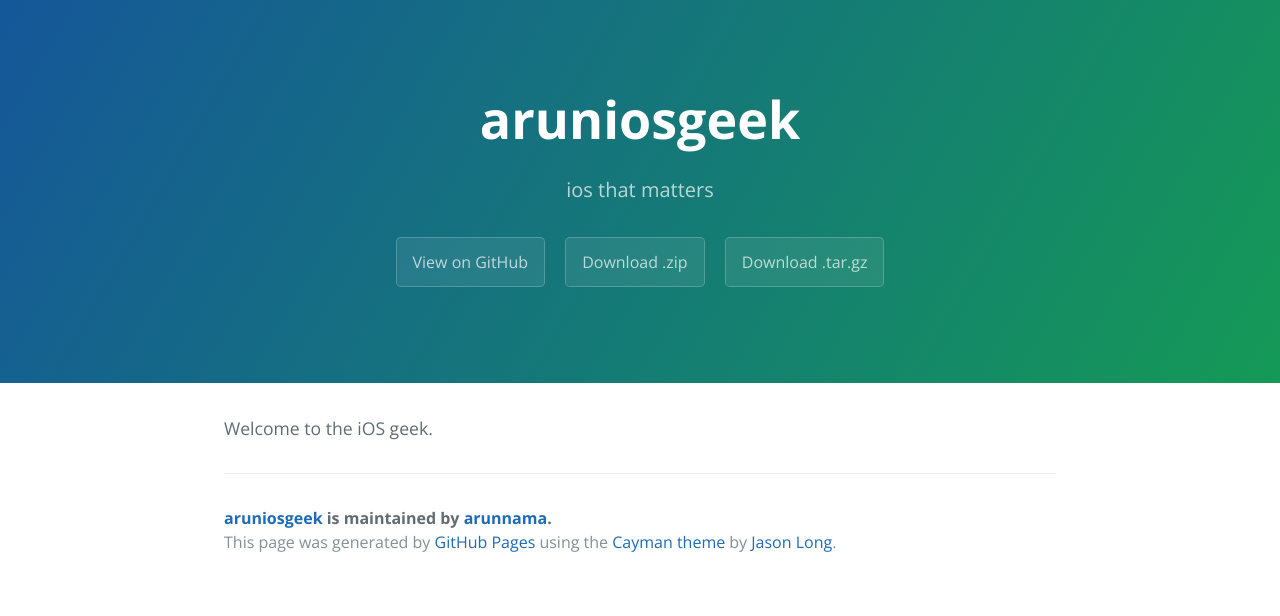
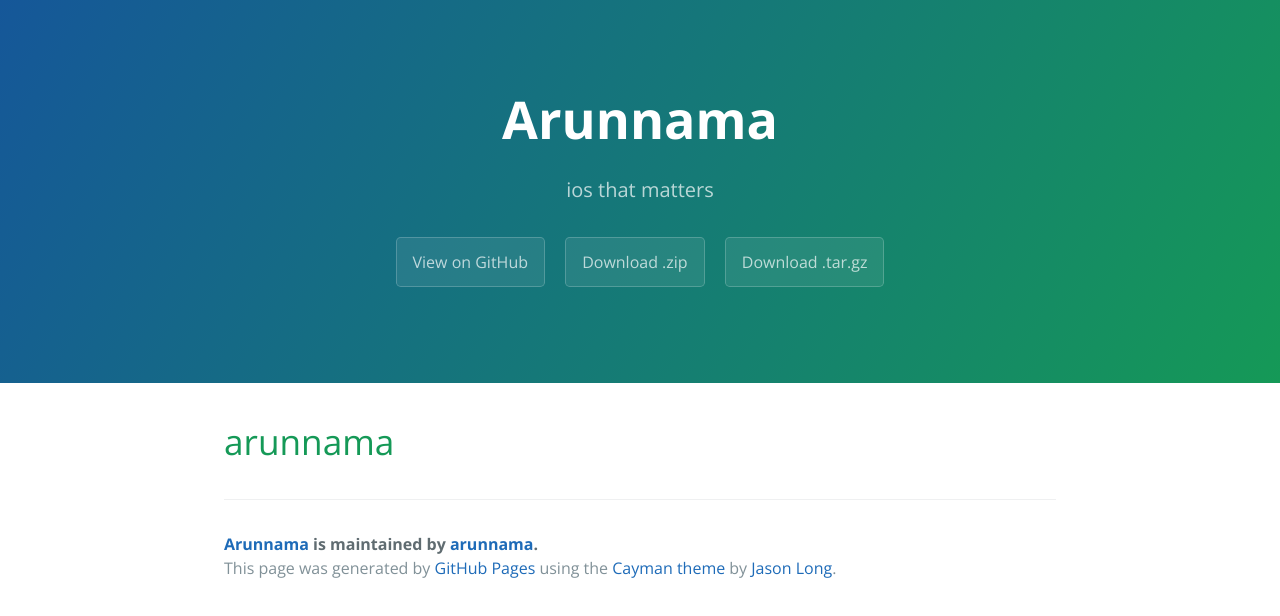
Before and after one commit to arunnama/arunnama, a plain HTML site: page index.html in a window 1280 px wide. Drawn offline with nearby package versions, Linux system fonts and the light colour scheme.

Commit message:
Create gh-pages branch via GitHub

```diff
--- a/index.html
+++ b/index.html
@@ -2,7 +2,7 @@
 <html lang="en-us">
   <head>
     <meta charset="UTF-8">
-    <title>aruniosgeek by arunnama</title>
+    <title>Arunnama by arunnama</title>
     <meta name="viewport" content="width=device-width, initial-scale=1">
     <link rel="stylesheet" type="text/css" href="stylesheets/normalize.css" media="screen">
     <link href='https://fonts.googleapis.com/css?family=Open+Sans:400,700' rel='stylesheet' type='text/css'>
@@ -11,7 +11,7 @@
   </head>
   <body>
     <section class="page-header">
-      <h1 class="project-name">aruniosgeek</h1>
+      <h1 class="project-name">Arunnama</h1>
       <h2 class="project-tagline">ios that matters</h2>
       <a href="https://github.com/arunnama/arunnama" class="btn">View on GitHub</a>
       <a href="https://github.com/arunnama/arunnama/zipball/master" class="btn">Download .zip</a>
@@ -19,10 +19,11 @@
     </section>
 
     <section class="main-content">
-      <p>Welcome to the iOS geek. </p>
+      <h1>
+<a id="arunnama" class="anchor" href="#arunnama" aria-hidden="true"><span aria-hidden="true" class="octicon octicon-link"></span></a>arunnama</h1>
 
       <footer class="site-footer">
-        <span class="site-footer-owner"><a href="https://github.com/arunnama/arunnama">aruniosgeek</a> is maintained by <a href="https://github.com/arunnama">arunnama</a>.</span>
+        <span class="site-footer-owner"><a href="https://github.com/arunnama/arunnama">Arunnama</a> is maintained by <a href="https://github.com/arunnama">arunnama</a>.</span>
 
         <span class="site-footer-credits">This page was generated by <a href="https://pages.github.com">GitHub Pages</a> using the <a href="https://github.com/jasonlong/cayman-theme">Cayman theme</a> by <a href="https://twitter.com/jasonlong">Jason Long</a>.</span>
       </footer>
--- a/params.json
+++ b/params.json
@@ -1,6 +1,6 @@
 {
-  "name": "aruniosgeek",
+  "name": "Arunnama",
   "tagline": "ios that matters",
-  "body": "Welcome to the iOS geek. ",
+  "body": "# arunnama",
   "note": "Don't delete this file! It's used internally to help with page regeneration."
 }
```
